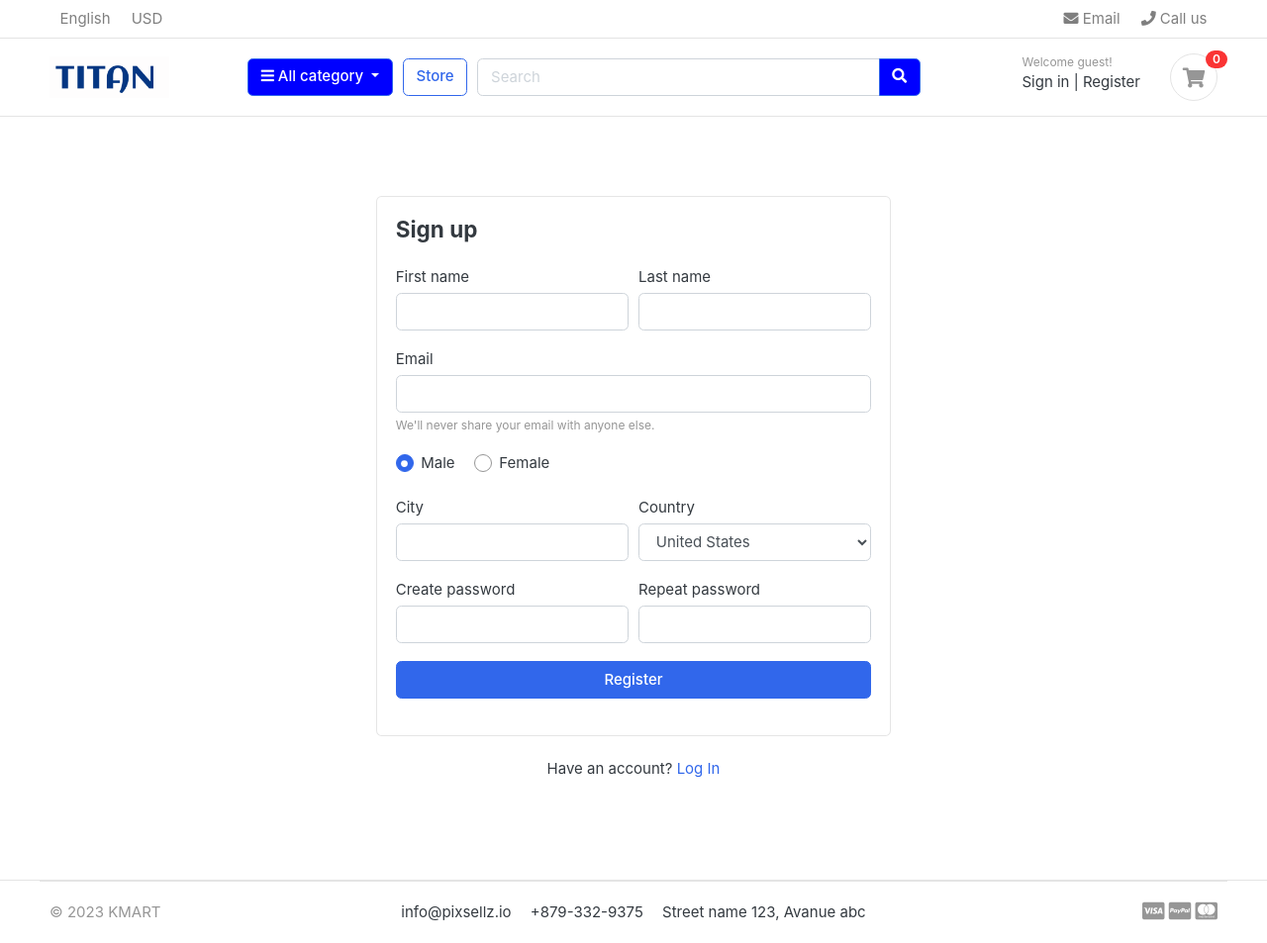
After one commit to KEERTHIVAASA/Titan_clone, a Django app: page /accounts/register/ in a window 1280 px wide. The commit adds this page. Shown: the whole page at 99% size. Run offline with Django 4.2, Linux system fonts and the light colour scheme; data that the repository does not hold is empty; some libraries are stand-ins or nearby versions; some web fonts are replaced.

Commit message:
Account functionality started

```diff
--- a/KMART/urls.py
+++ b/KMART/urls.py
@@ -25,4 +25,5 @@ urlpatterns = [
     path('',views.home,name='home'),
     path('store/',include('store.urls')),
     path('cart/',include('carts.urls')),
+    path('accounts/',include('accounts.urls'))
 ]+ static(settings.MEDIA_URL, document_root=settings.MEDIA_ROOT)
--- /dev/null
+++ b/Templates/accounts/login.html
@@ -0,0 +1 @@
+<h2>Login</h2>
--- /dev/null
+++ b/Templates/accounts/register.html
@@ -0,0 +1,77 @@
+{% extends 'base.html' %}
+
+{% block content %}
+<section class="section-content padding-y">
+
+    <!-- ============================ COMPONENT REGISTER   ================================= -->
+        <div class="card mx-auto" style="max-width:520px; margin-top:40px;">
+          <article class="card-body">
+            <header class="mb-4"><h4 class="card-title">Sign up</h4></header>
+            <form>
+                    <div class="form-row">
+                        <div class="col form-group">
+                            <label>First name</label>
+                              <input type="text" class="form-control" placeholder="">
+                        </div> <!-- form-group end.// -->
+                        <div class="col form-group">
+                            <label>Last name</label>
+                              <input type="text" class="form-control" placeholder="">
+                        </div> <!-- form-group end.// -->
+                    </div> <!-- form-row end.// -->
+                    <div class="form-group">
+                        <label>Email</label>
+                        <input type="email" class="form-control" placeholder="">
+                        <small class="form-text text-muted">We'll never share your email with anyone else.</small>
+                    </div> <!-- form-group end.// -->
+                    <div class="form-group">
+                        <label class="custom-control custom-radio custom-control-inline">
+                          <input class="custom-control-input" checked="" type="radio" name="gender" value="option1">
+                          <span class="custom-control-label"> Male </span>
+                        </label>
+                        <label class="custom-control custom-radio custom-control-inline">
+                          <input class="custom-control-input" type="radio" name="gender" value="option2">
+                          <span class="custom-control-label"> Female </span>
+                        </label>
+                    </div> <!-- form-group end.// -->
+                    <div class="form-row">
+                        <div class="form-group col-md-6">
+                          <label>City</label>
+                          <input type="text" class="form-control">
+                        </div> <!-- form-group end.// -->
+                        <div class="form-group col-md-6">
+                          <label>Country</label>
+                          <select id="inputState" class="form-control">
+                            <option> Choose...</option>
+                              <option>Uzbekistan</option>
+                              <option>Russia</option>
+                              <option selected="">United States</option>
+                              <option>India</option>
+                              <option>Afganistan</option>
+                          </select>
+                        </div> <!-- form-group end.// -->
+                    </div> <!-- form-row.// -->
+                    <div class="form-row">
+                        <div class="form-group col-md-6">
+                            <label>Create password</label>
+                            <input class="form-control" type="password">
+                        </div> <!-- form-group end.// -->
+                        <div class="form-group col-md-6">
+                            <label>Repeat password</label>
+                            <input class="form-control" type="password">
+                        </div> <!-- form-group end.// -->
+                    </div>
+                    <div class="form-group">
+                        <button type="submit" class="btn btn-primary btn-block"> Register  </button>
+                    </div> <!-- form-group// -->
+
+                </form>
+            </article><!-- card-body.// -->
+        </div> <!-- card .// -->
+        <p class="text-center mt-4">Have an account? <a href="">Log In</a></p>
+        <br><br>
+    <!-- ============================ COMPONENT REGISTER  END.// ================================= -->
+
+
+    </section>
+
+{% endblock %}
--- a/Templates/includes/navbar.html
+++ b/Templates/includes/navbar.html
@@ -64,8 +64,8 @@
                         <div class="widget-header">
                             <small class="title text-muted">Welcome guest!</small>
                             <div>
-                                <a href="./signin.html">Sign in</a> <span class="dark-transp"> | </span>
-                                <a href="./register.html"> Register</a>
+                                <a href="{% url 'login' %}">Sign in</a> <span class="dark-transp"> | </span>
+                                <a href="{% url 'register' %}"> Register</a>
                             </div>
                         </div>
                         <a href="{% url 'cart' %}" class="widget-header pl-3 ml-3">
--- /dev/null
+++ b/accounts/urls.py
@@ -0,0 +1,8 @@
+from django.urls import path
+from . import views
+
+urlpatterns=[
+    path('register/',views.register,name='register'),
+    path('login/',views.login,name='login'),
+    path('logout/',views.logout,name='logout'),
+]
--- a/accounts/views.py
+++ b/accounts/views.py
@@ -1,3 +1,10 @@
 from django.shortcuts import render
 
-# Create your views here.
+def register(request):
+    return render(request,'accounts/register.html')
+
+def login(request):
+    return render(request,'accounts/login.html')
+
+def logout(request):
+    return
```
